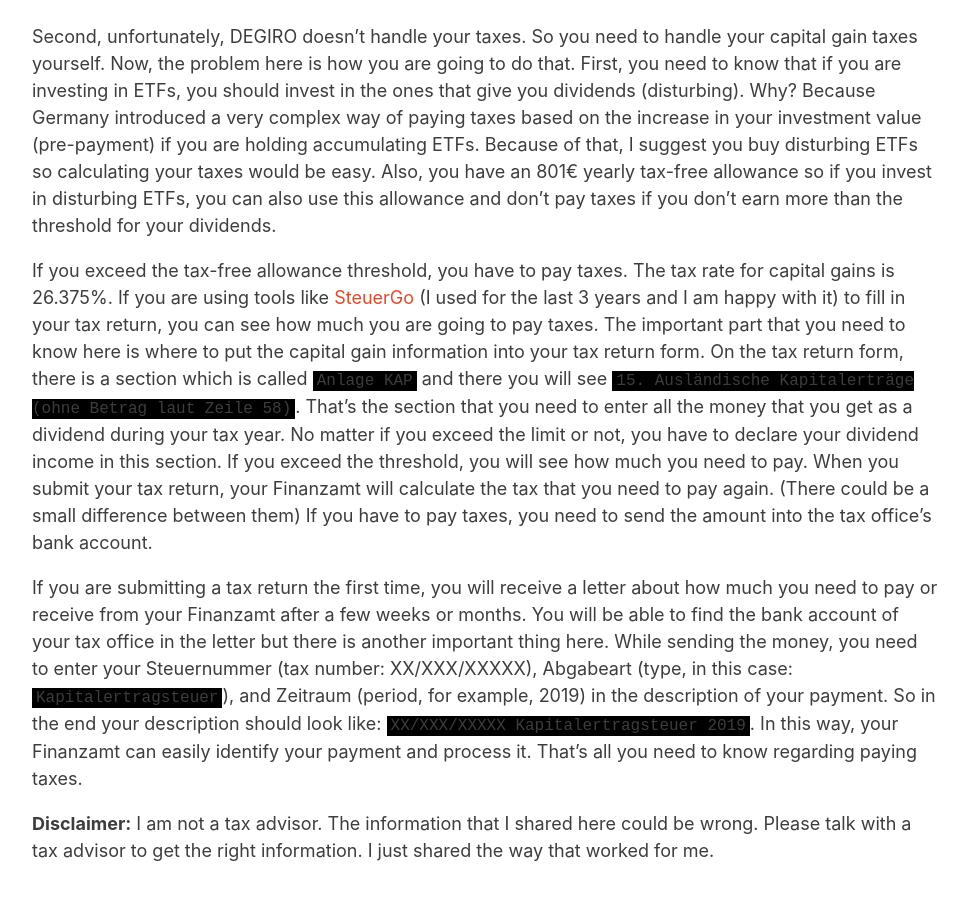
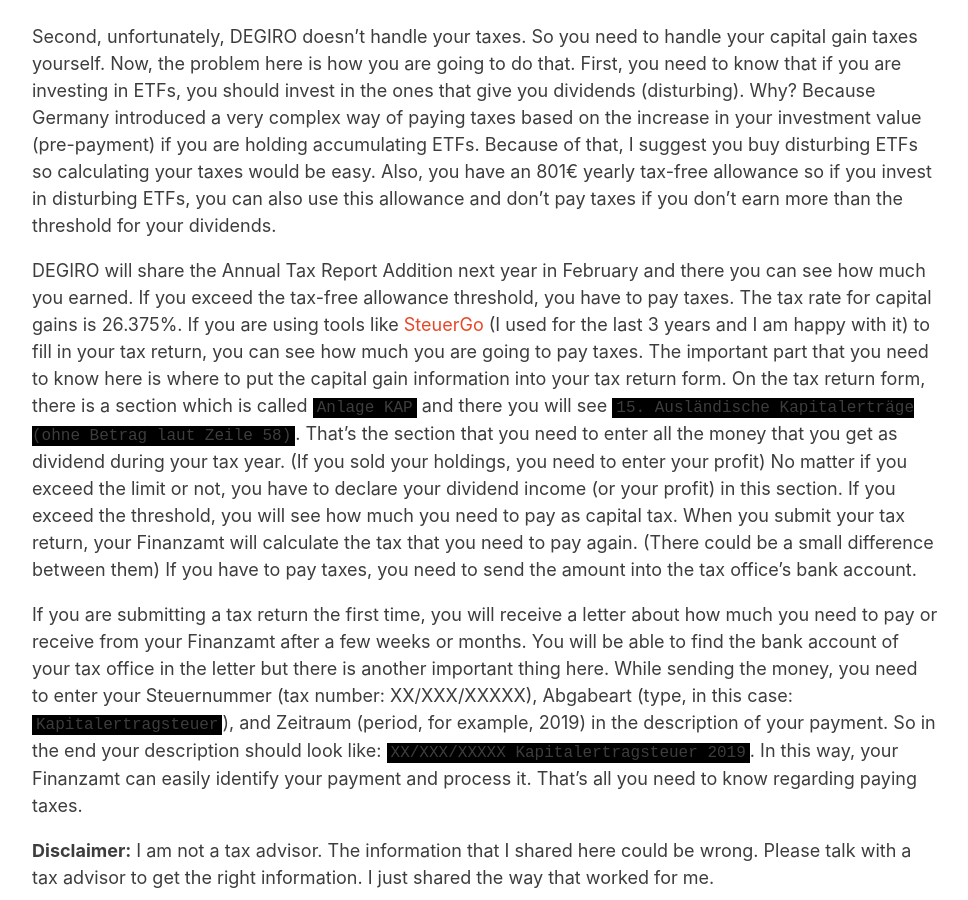
Before and after one commit to mertbulan/mertbulan.github.io, a Jekyll site: the page built from _posts/2020-11-05-how-to-invest-in-germany-via-degiro.md, in a window 1280 px wide and 900 px high, scrolled down 1319 px. Shown: the whole window, without its empty margins (64-1032 px from the left). Built offline with Jekyll 4.4.1, drawn with Linux system fonts in a browser that asks for light colours.

Commit message:
update post

```diff
--- a/_posts/2020-11-05-how-to-invest-in-germany-via-degiro.md
+++ b/_posts/2020-11-05-how-to-invest-in-germany-via-degiro.md
@@ -13,7 +13,7 @@ First, DEGIRO doesn't support English on their degiro.de website. When I talked
 
 Second, unfortunately, DEGIRO doesn't handle your taxes. So you need to handle your capital gain taxes yourself. Now, the problem here is how you are going to do that. First, you need to know that if you are investing in ETFs, you should invest in the ones that give you dividends (disturbing). Why? Because Germany introduced a very complex way of paying taxes based on the increase in your investment value (pre-payment) if you are holding accumulating ETFs. Because of that, I suggest you buy disturbing ETFs so calculating your taxes would be easy. Also, you have an 801€ yearly tax-free allowance so if you invest in disturbing ETFs, you can also use this allowance and don't pay taxes if you don't earn more than the threshold for your dividends.
 
-If you exceed the tax-free allowance threshold, you have to pay taxes. The tax rate for capital gains is 26.375%. If you are using tools like [SteuerGo](https://www.steuergo.de) (I used for the last 3 years and I am happy with it) to fill in your tax return, you can see how much you are going to pay taxes. The important part that you need to know here is where to put the capital gain information into your tax return form. On the tax return form, there is a section which is called `Anlage KAP` and there you will see `15. Ausländische Kapitalerträge (ohne Betrag laut Zeile 58)`. That's the section that you need to enter all the money that you get as a dividend during your tax year. No matter if you exceed the limit or not, you have to declare your dividend income in this section. If you exceed the threshold, you will see how much you need to pay. When you submit your tax return, your Finanzamt will calculate the tax that you need to pay again. (There could be a small difference between them) If you have to pay taxes, you need to send the amount into the tax office's bank account.
+DEGIRO will share the Annual Tax Report Addition next year in February and there you can see how much you earned. If you exceed the tax-free allowance threshold, you have to pay taxes. The tax rate for capital gains is 26.375%. If you are using tools like [SteuerGo](https://www.steuergo.de) (I used for the last 3 years and I am happy with it) to fill in your tax return, you can see how much you are going to pay taxes. The important part that you need to know here is where to put the capital gain information into your tax return form. On the tax return form, there is a section which is called `Anlage KAP` and there you will see `15. Ausländische Kapitalerträge (ohne Betrag laut Zeile 58)`. That's the section that you need to enter all the money that you get as dividend during your tax year. (If you sold your holdings, you need to enter your profit) No matter if you exceed the limit or not, you have to declare your dividend income (or your profit) in this section. If you exceed the threshold, you will see how much you need to pay as capital tax. When you submit your tax return, your Finanzamt will calculate the tax that you need to pay again. (There could be a small difference between them) If you have to pay taxes, you need to send the amount into the tax office's bank account.
 
 If you are submitting a tax return the first time, you will receive a letter about how much you need to pay or receive from your Finanzamt after a few weeks or months. You will be able to find the bank account of your tax office in the letter but there is another important thing here. While sending the money, you need to enter your Steuernummer (tax number: XX/XXX/XXXXX), Abgabeart (type, in this case: `Kapitalertragsteuer`), and Zeitraum (period, for example, 2019) in the description of your payment. So in the end your description should look like: `XX/XXX/XXXXX Kapitalertragsteuer 2019`. In this way, your Finanzamt can easily identify your payment and process it. That's all you need to know regarding paying taxes.
 
```
